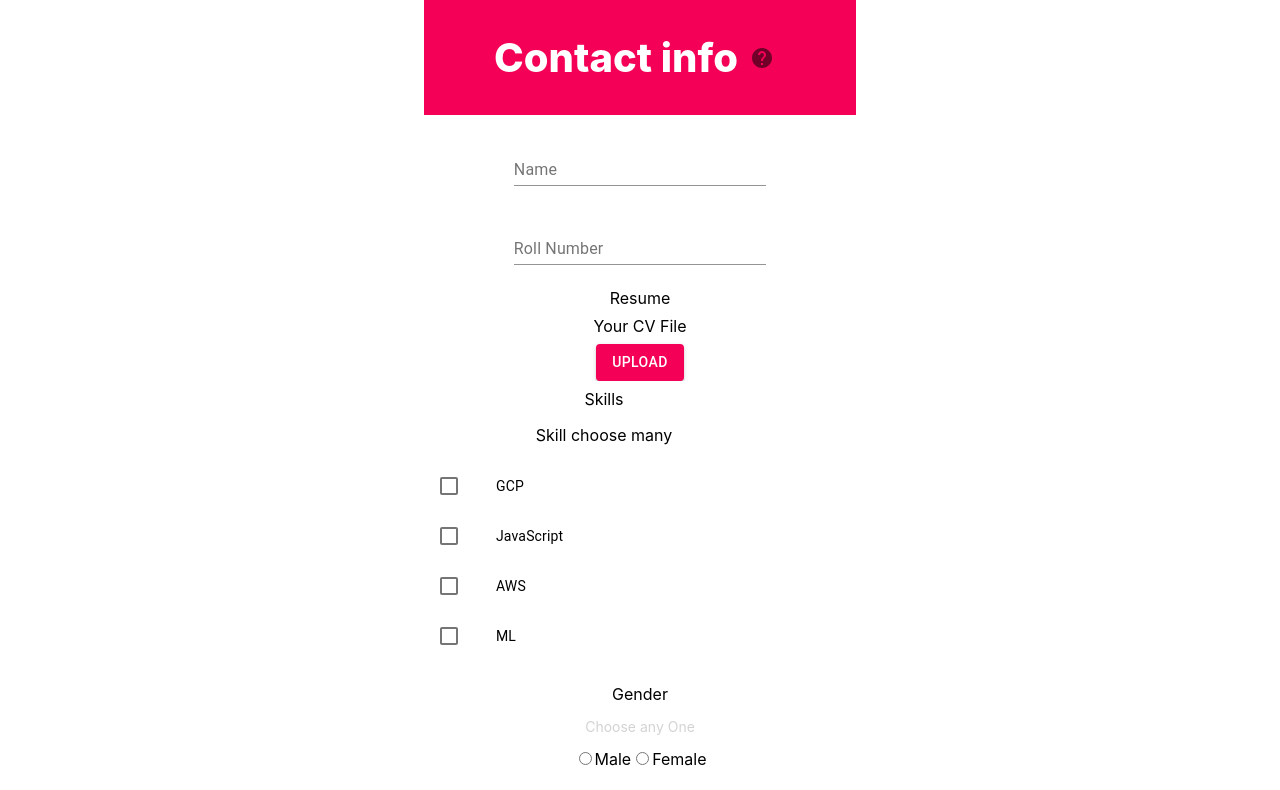
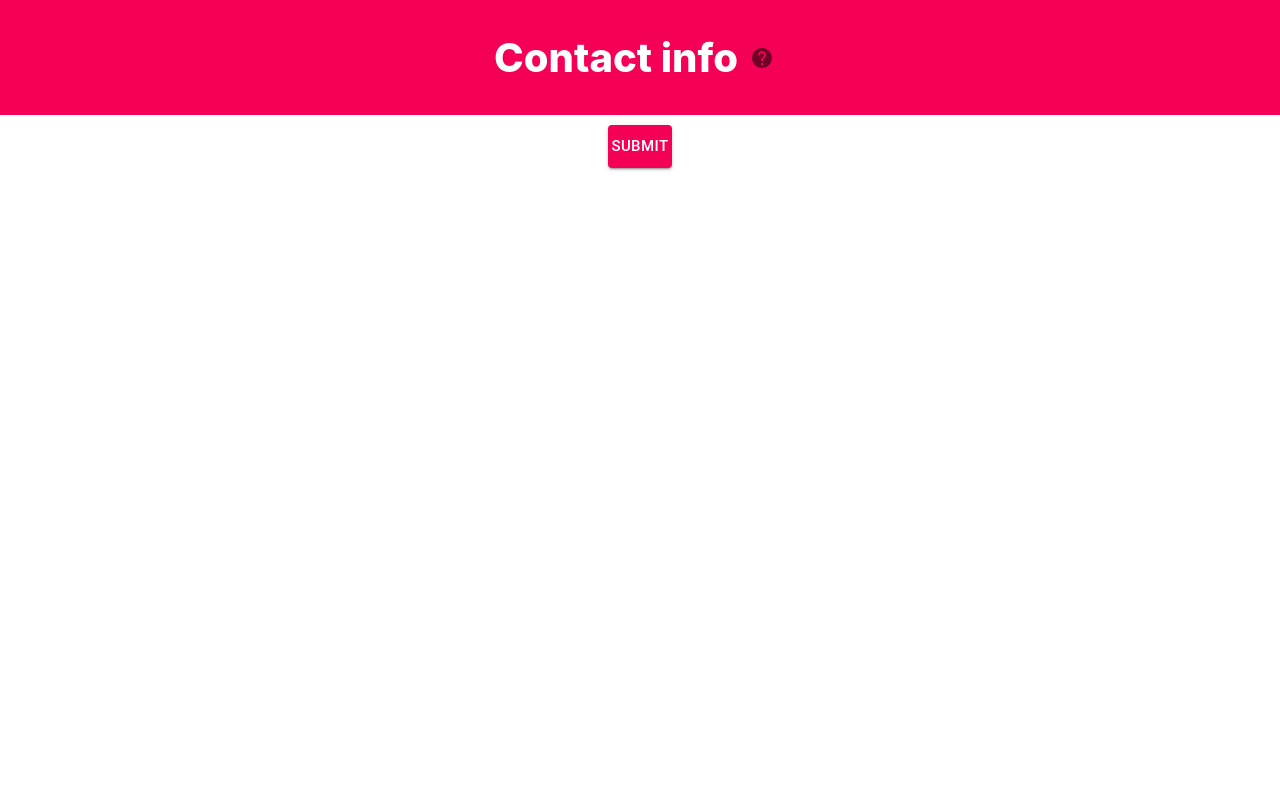
Before and after one commit to kumarnitesh2000/formFrontService, a React (Create React App) app: page / in a window 1280 px wide. Shown: the top 790 px of the page. Built offline with nearby package versions, Linux system fonts and the light colour scheme.

Commit message:
TODO added for contrib

```diff
--- a/src/App.js
+++ b/src/App.js
@@ -1,12 +1,31 @@
 import React from 'react';
 import './App.css';
 import Form from './Form';
+import Header from './Header';
+import DynamicForm from './DynamicForm';
 const App = () =>{
 
+const are_you_testing = false;
+//import the json template here -> this template shows the form you have to show
+//hello contributor the demo template is available at https://jsonformatter.org/json-viewer/6f4edc
+//in the left part side on this url take that json and given to below template variable
+//use that obj to create form template in DynamicForm component  .
+// TODO
+const template = {
+
+};
 return(
 <div className="App">
+   {/*This is Header Section*/}
+   <Header title="Contact info" description="this is contact info enter correct info ."/>
    {/*This is only the test Form to Show each and every field and component */}
-   <Form />
+
+{
+
+are_you_testing ? (<Form />) :  (<DynamicForm template={template}/>)
+
+}
+
 </div>
 
 );
--- /dev/null
+++ b/src/DynamicForm.js
@@ -0,0 +1,19 @@
+import React from 'react';
+import Button from '@material-ui/core/Button';
+
+function DynamicForm({template}) {
+    return (
+        <div>
+            {/*Use this template and create form*/}
+
+
+
+            {/*Code Above use the template named props for form creation*/}
+
+        {/*This is Submit Button*/}
+        <Button variant="contained" color="secondary" size="large" value="submit" style={{marginTop:'10px', width:'40%', marginBottom:'10px'}}>Submit</Button>
+        </div>
+    );
+}
+
+export default DynamicForm;
--- a/src/Form.js
+++ b/src/Form.js
@@ -6,13 +6,11 @@ import Select from './Select';
 import DateTime from './DateTime';
 import CheckBoxList from './Choices'
 import Button from '@material-ui/core/Button';
-import Header from './Header';
+
 
 function Form() {
     return (
         <div className="form">
-        {/*This is Header Section*/}
-        <Header title="Contact info" description="this is contact info enter correct info ."/>
         {/*Now this is example of an TextField for Name And Normal Text !*/}
         <TextFields label="Name" description="Enter Your Name" type="text"/>
         {/*Now this is example of a number Field !*/}
```
